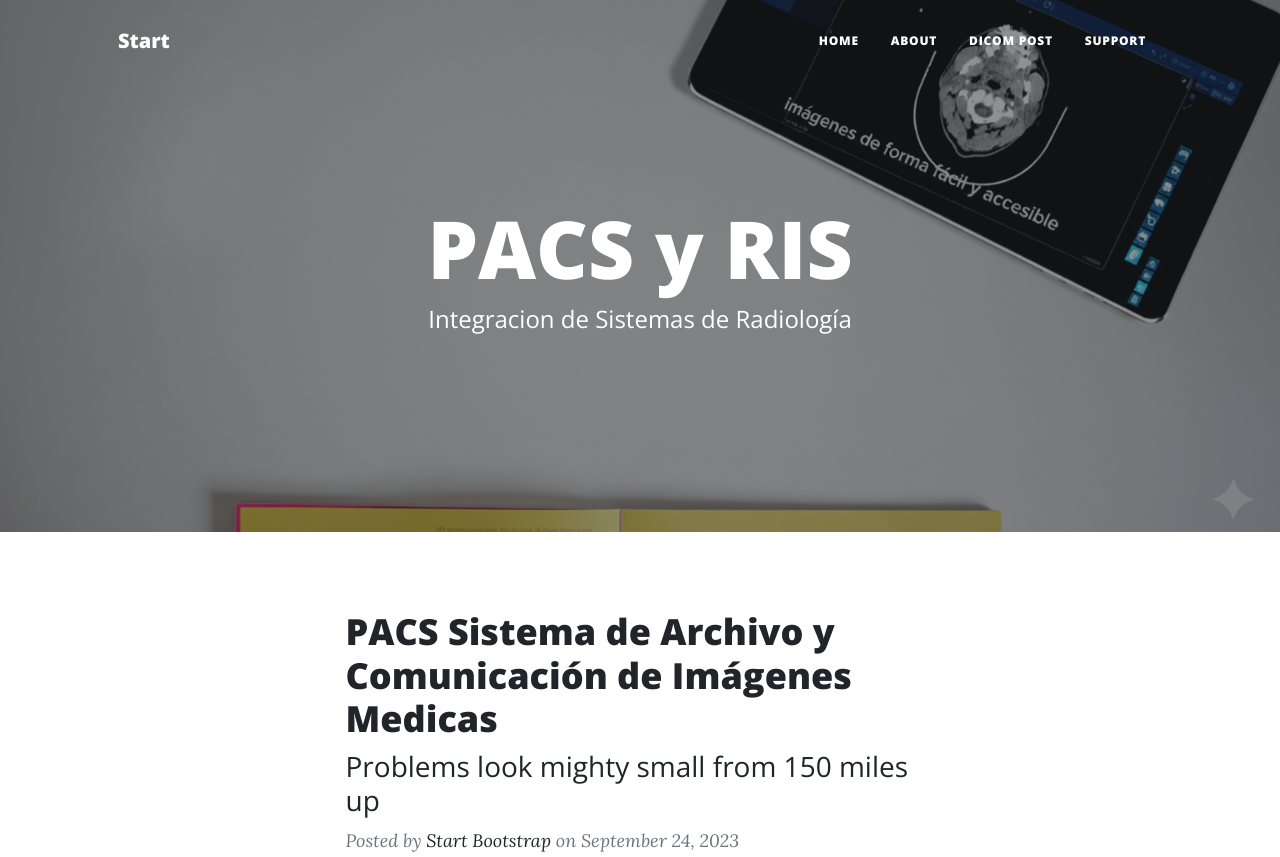
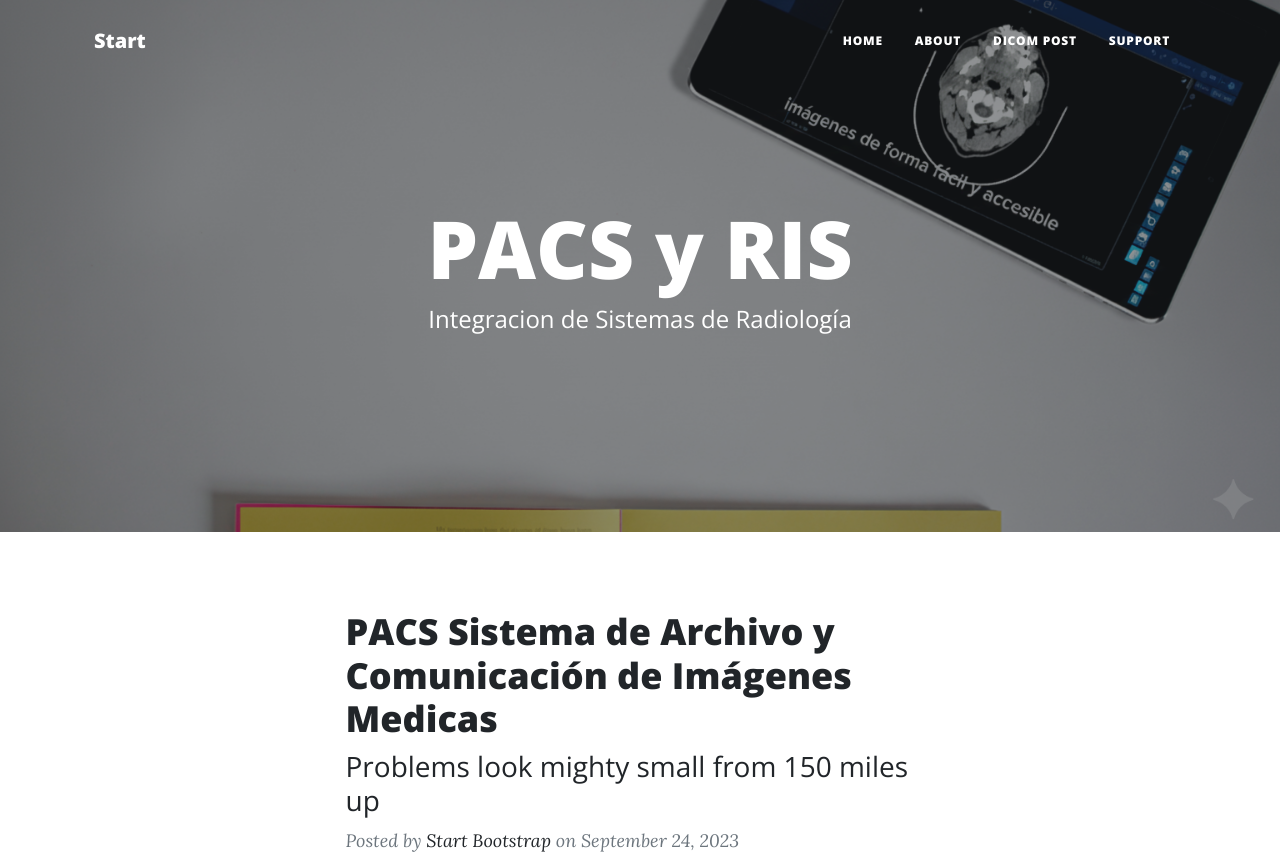
Before and after one commit to sergio-estevez-monsalve/sergio-estevez-monsalve.github.io, a plain HTML site: page index.html in a window 1280 px wide. Shown: the top 857 px of the page. Drawn offline with nearby package versions, Linux system fonts and the light colour scheme.

Commit message:
Update index.html

```diff
--- a/index.html
+++ b/index.html
@@ -21,7 +21,7 @@
     <body>
         <!-- Navigation-->
         <nav class="navbar navbar-expand-lg navbar-light" id="mainNav">
-            <div class="container px-3 px-lg-5">
+            <div class="container px-3 px-lg-4">
                 <a class="navbar-brand" href="index.html">Start</a>
                 <button class="navbar-toggler" type="button" data-bs-toggle="collapse" data-bs-target="#navbarResponsive" aria-controls="navbarResponsive" aria-expanded="false" aria-label="Toggle navigation">
                     Menu
```
